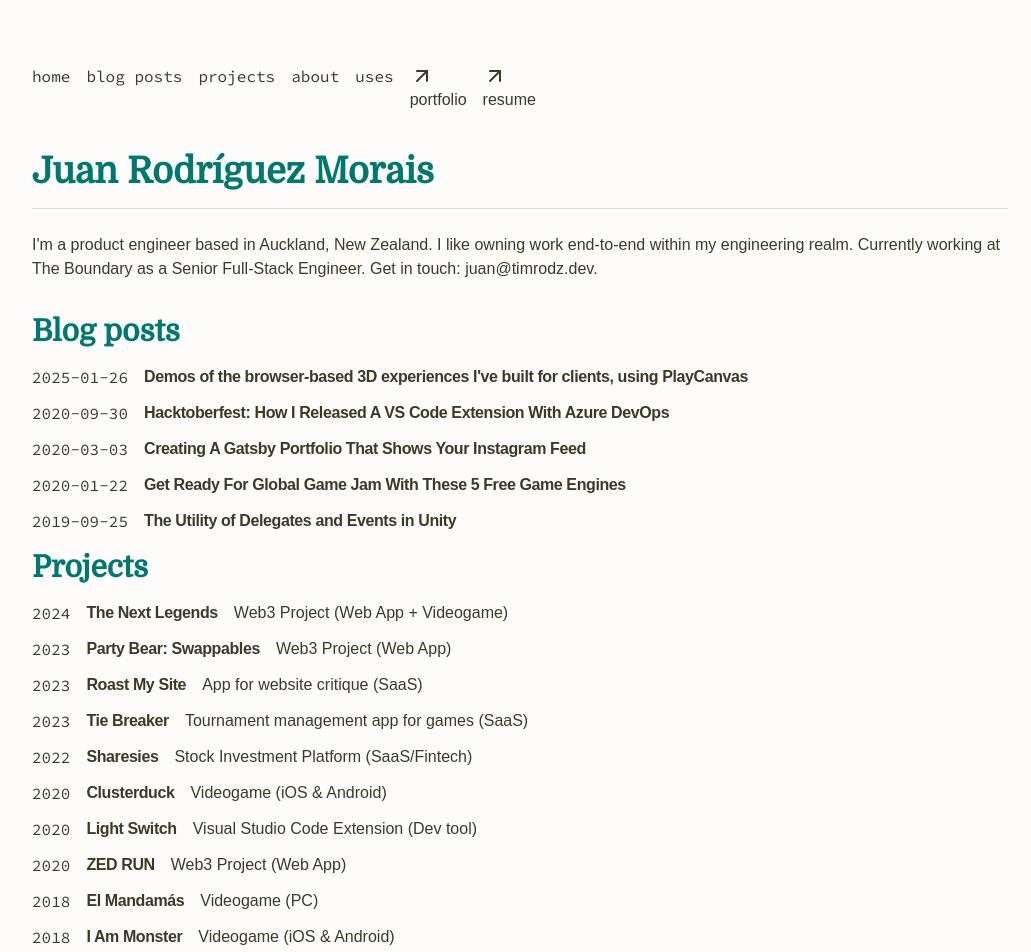
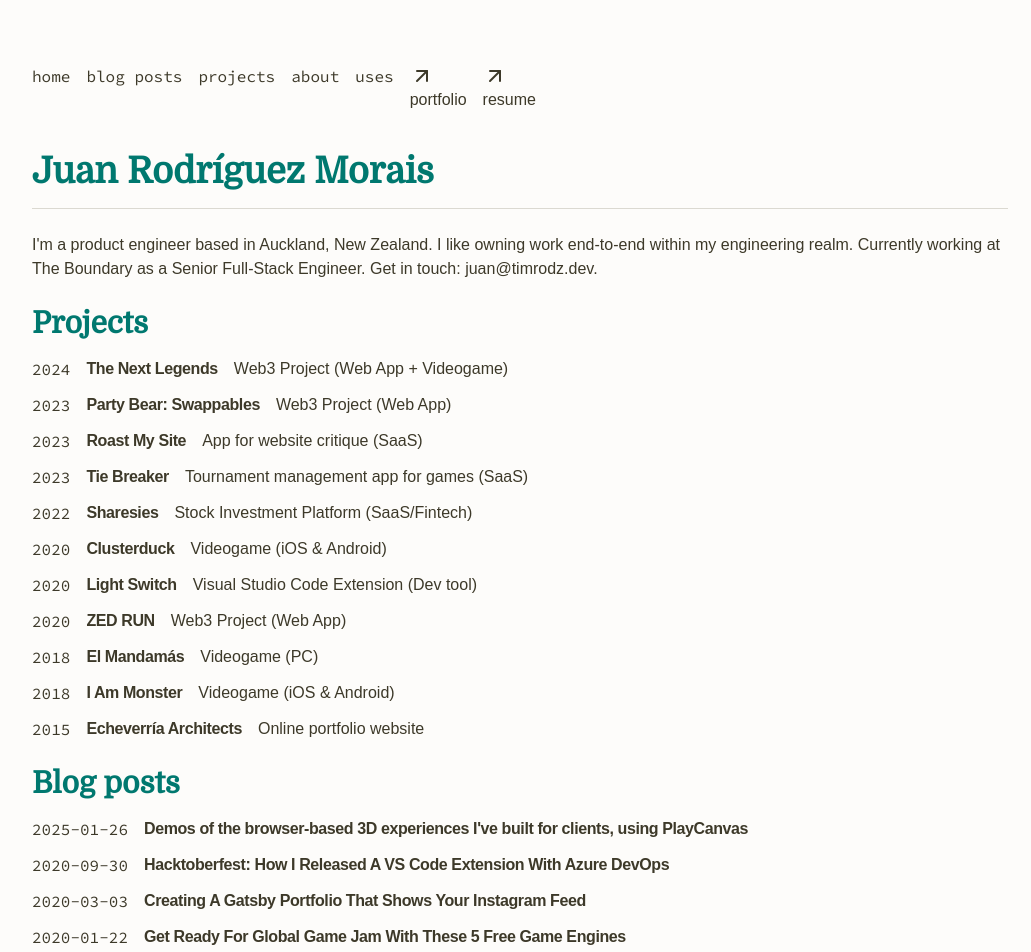
Before and after one commit to timrodz/timrodz.dev, a Next.js app in the folder apps/blog/: page / in a window 1280 px wide. Shown: the top 952 px of the page, without its empty margins (120-1151 px from the left). Built offline with nearby package versions, Linux system fonts and the light colour scheme; no server answers; a web font is replaced by a local one.

Commit message:
refactor: Blog article styling; show projects -> blog posts

```diff
--- a/apps/blog/app/globals.css
+++ b/apps/blog/app/globals.css
@@ -69,6 +69,10 @@
 
 .blog-link:hover div .blog-link-title {
   @apply decoration-secondary underline underline-offset-2 decoration-[0.1em];
+}
+
+.prose {
+  @apply my-6;
 }
 
 .prose a {
--- a/apps/blog/app/page.tsx
+++ b/apps/blog/app/page.tsx
@@ -12,11 +12,15 @@
       <TitleName />
       <hr />
       <WhoAmI />
-      <div className="my-8">
-        <Subtitle>Blog posts</Subtitle>
-        <ContentLinks data={blogPosts} type="posts" />
-        <Subtitle>Projects</Subtitle>
-        <ContentLinks data={projects} type="projects" />
+      <div className="my-6 space-y-6">
+        <div>
+          <Subtitle>Projects</Subtitle>
+          <ContentLinks data={projects} type="projects" />
+        </div>
+        <div>
+          <Subtitle>Blog posts</Subtitle>
+          <ContentLinks data={blogPosts} type="posts" />
+        </div>
       </div>
     </main>
   );
```
